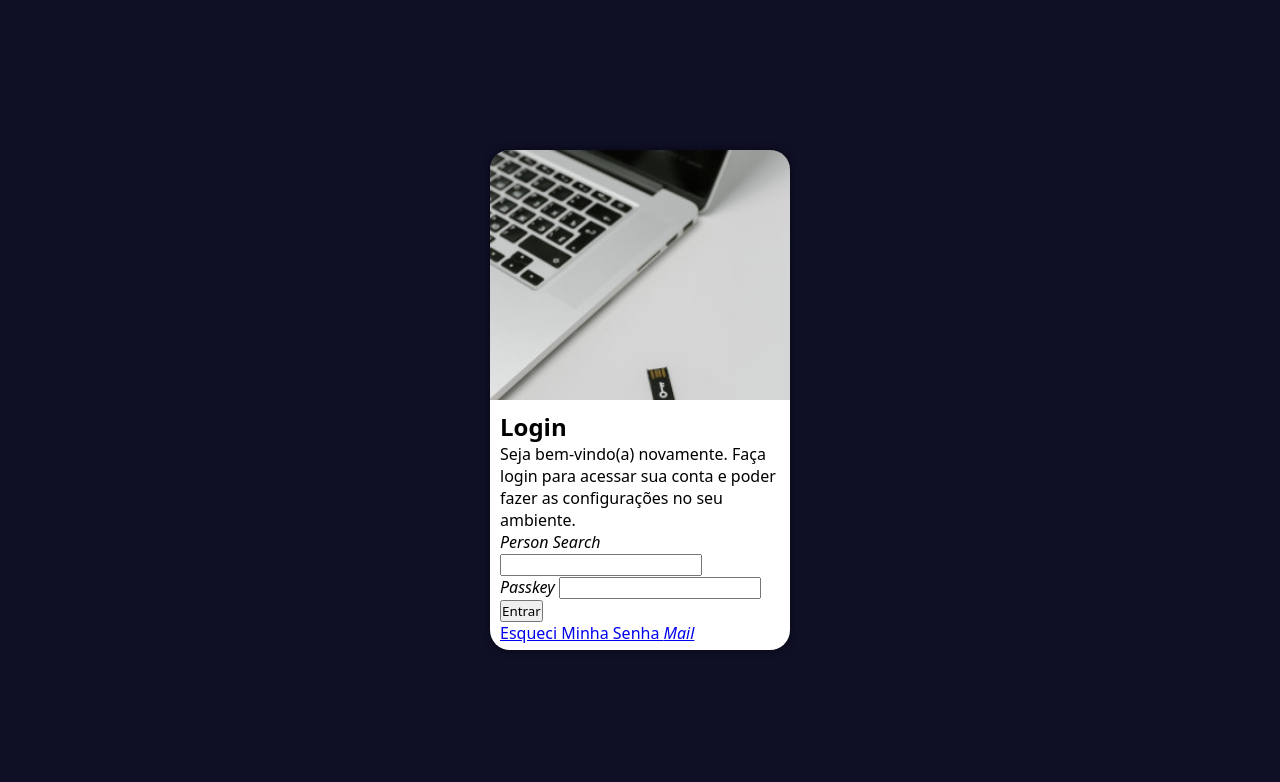
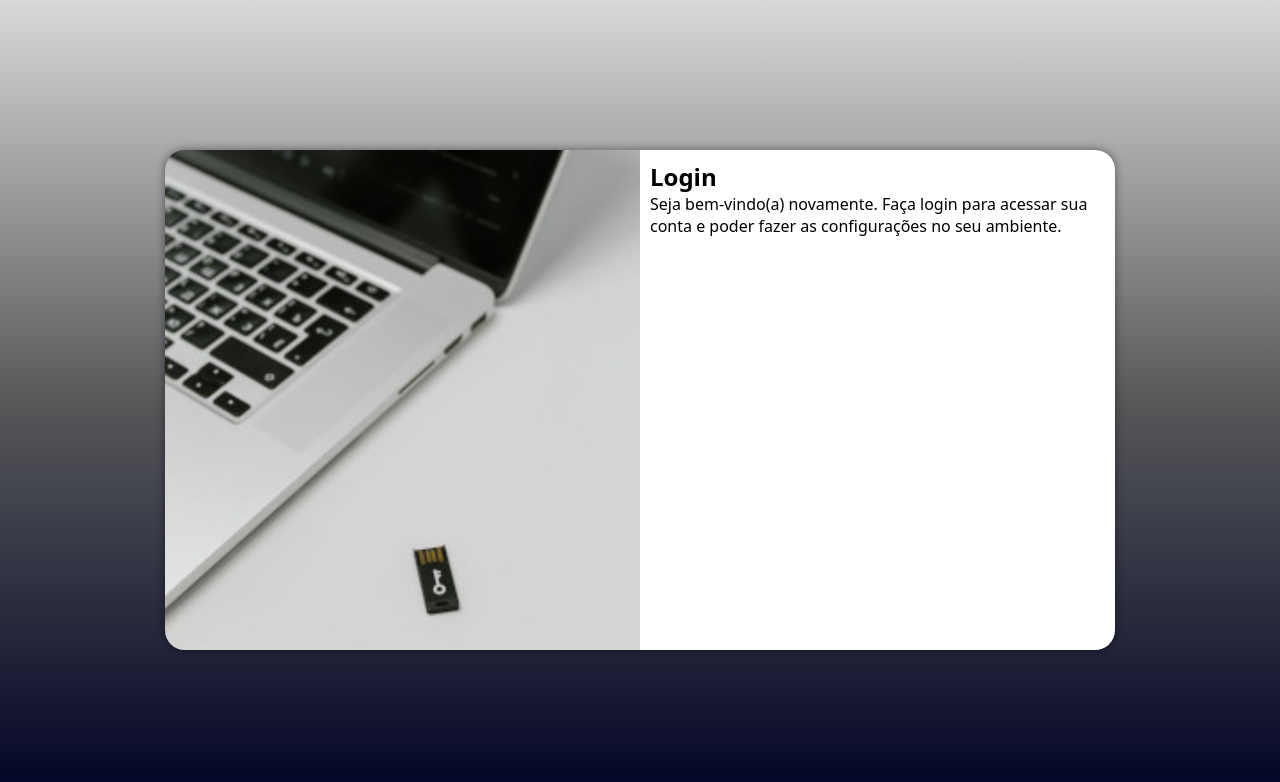
Before and after one commit to KinberlleFreitas/projeto-login, a plain HTML site: page index.html in a window 1280 px wide. Drawn offline with Linux system fonts and the light colour scheme.

Commit message:
Media Querie para demais telas

```diff
--- /dev/null
+++ b/estilos/mediaqueries.css
@@ -0,0 +1,57 @@
+@charset "UTF-8";
+
+/*
+Paleta de Cores
+Amarelo: #D98E04
+Lilas: #0F0F26
+*/
+
+@media screen and (min-width: 768px) and (max-width: 992px) {
+
+    body{
+        background-image: linear-gradient(to top, #010326,#575859, #D9D9D9);
+    }
+
+
+    section#login{
+        width: 80vw;
+    }
+
+    section#login > div#imagem{
+        float: left;
+        width: 30%;
+        height: 100%;
+
+
+    }
+
+    section#login > div#formulario{
+        float: right;
+        width: 70%;
+
+    }
+
+}
+ @media screen and (min-width: 992px) {
+
+    body{
+        background-image: linear-gradient(to top, #010326,#575859, #D9D9D9);
+    }
+
+    section#login{
+        width: 950px;
+    }
+
+    section#login > div#imagem{
+        float: left;
+        width: 50% ;
+        height: 100%;
+    }
+
+
+    section#login > div#formulario{
+        float: right;
+        width: 50%;
+    }
+
+ }
--- a/estilos/style.css
+++ b/estilos/style.css
@@ -2,8 +2,10 @@
 
 /*
 Paleta de Cores
-Amarelo: #D98E04
-Lilas: #0F0F26
+#010326 - Blue
+#575859 - Grey
+#D9D9D9 - Light Grey
+#0D0D0D - Black
 */
 
 * {
@@ -14,7 +16,7 @@ Lilas: #0F0F26
 }
 
 body, html {
-    background-color: #0f0f26 ;
+    background-color: #010326;
     height: 100vh;
     width: 100vw;
 }
@@ -39,6 +41,9 @@ section#login{
     height: 500px;
     border-radius: 20px;
     box-shadow: 0px 0px 10px rgba(0, 0, 0, 0.459);
+
+    transition: width, .3s, height, .3s;
+    transition-timing-function: ease ;
 }
 
 section#login > div#imagem{
--- a/index.html
+++ b/index.html
@@ -5,12 +5,12 @@
     <meta name="viewport" content="width=device-width, initial-scale=1.0">
     <title>Tela de Login</title>
     <link rel="stylesheet" href="estilos/style.css">
+    <link rel="stylesheet" href="estilos/mediaqueries.css">
 </head>
 <body>
     <main>
         <section id="login">
             <div id="imagem">
-
 
             </div>
             <div id="formulario">
@@ -18,27 +18,7 @@
 
                 <p>Seja bem-vindo(a) novamente. Faça login para acessar sua conta e poder fazer as configurações no seu ambiente.</p>
 
-                <form action="login.php" method="post" autocomplete="on">
-                    <div>
-                        <i class="material-icons"> Person Search </i>
-                        <label for="iuser"></label>
-                        <input type="email" name="usuario" id="iuser">
-                    </div>
-
-                    <div>
-
-                        <i class="material-icons"> Passkey </i>
-                        <label for="ipass"></label>
-                        <input type="password" name="senha" id="ipass">
-                    </div>
-
-                    <p><input type="submit" value="Entrar"></p>
-                    <a href="#">
-                        Esqueci Minha Senha
-                        <i class="material-icons"> Mail </i>
-                    </a>
-
-                </form>
+                <form action="login.php" method="post" autocomplete="on"></form>
             </div>
 
         </section>
```
